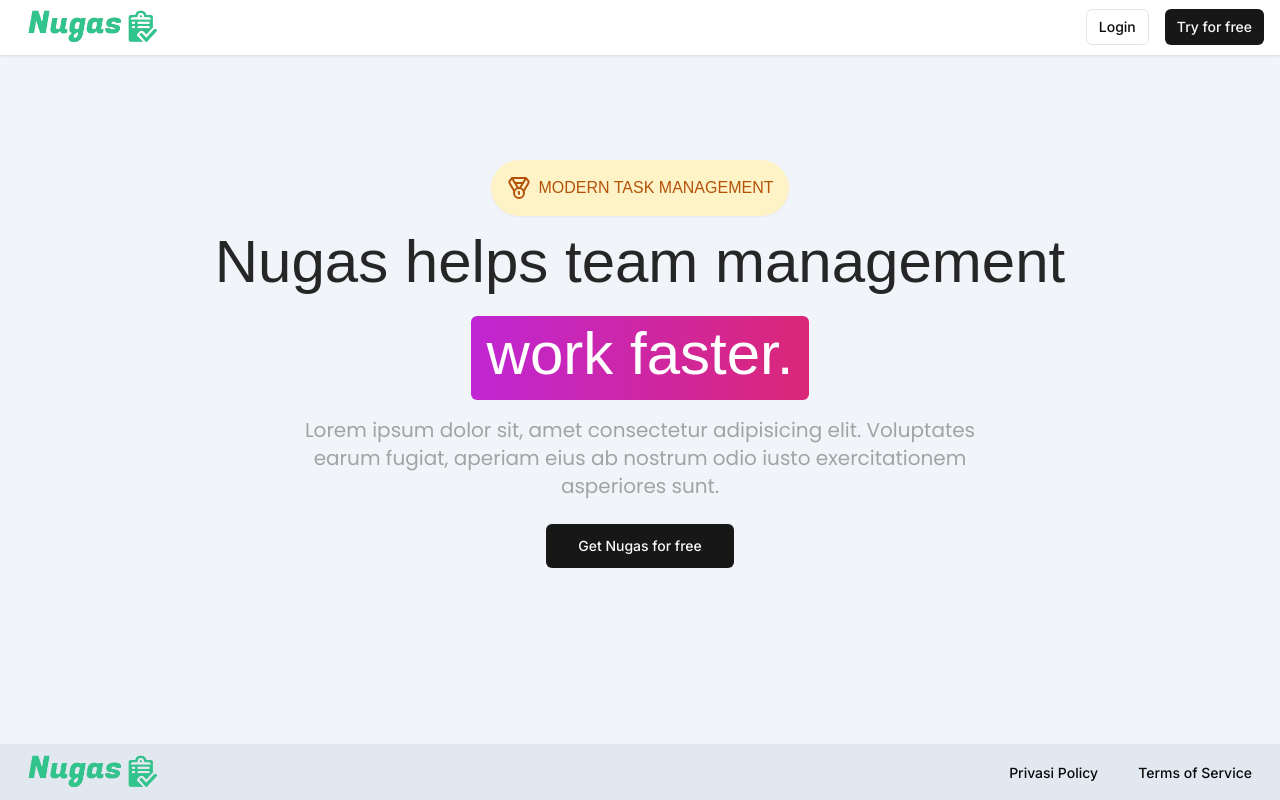
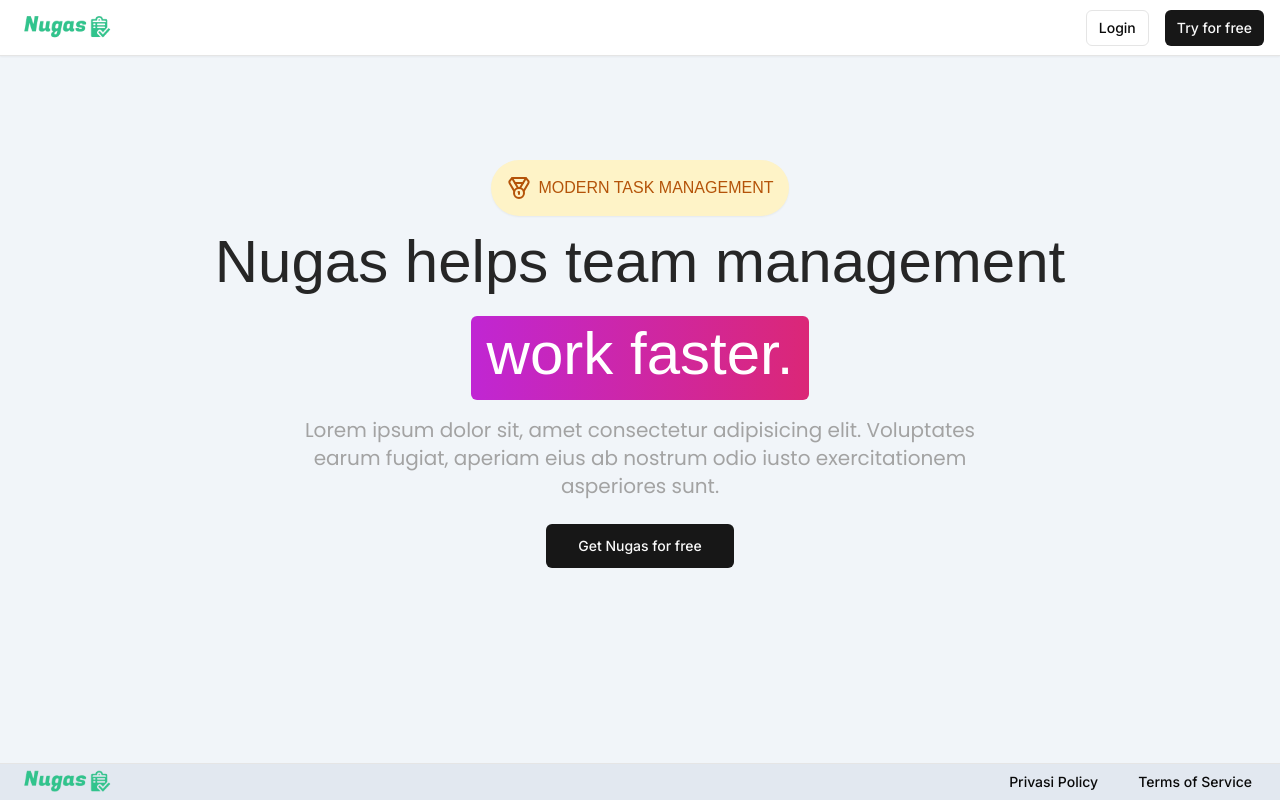
Before and after one commit to Andrian004/task-app, a Next.js app: page / in a window 1280 px wide. Built offline with nearby package versions, Linux system fonts and the light colour scheme; a web font is replaced by a local one.

Commit message:
fix: improve size of logo

```diff
--- a/components/logo.tsx
+++ b/components/logo.tsx
@@ -10,7 +10,13 @@ export const Logo = () => {
       className="hover:opacity-75 cursor-pointer transition items-center gap-x-2 hidden md:flex"
       onClick={() => router.push("/")}
     >
-      <Image src={LogoImg} alt="logo" height={70} width={150} />
+      <Image
+        src={LogoImg}
+        alt="logo"
+        width={100}
+        style={{ height: "auto" }}
+        priority
+      />
     </div>
   );
 };
```
